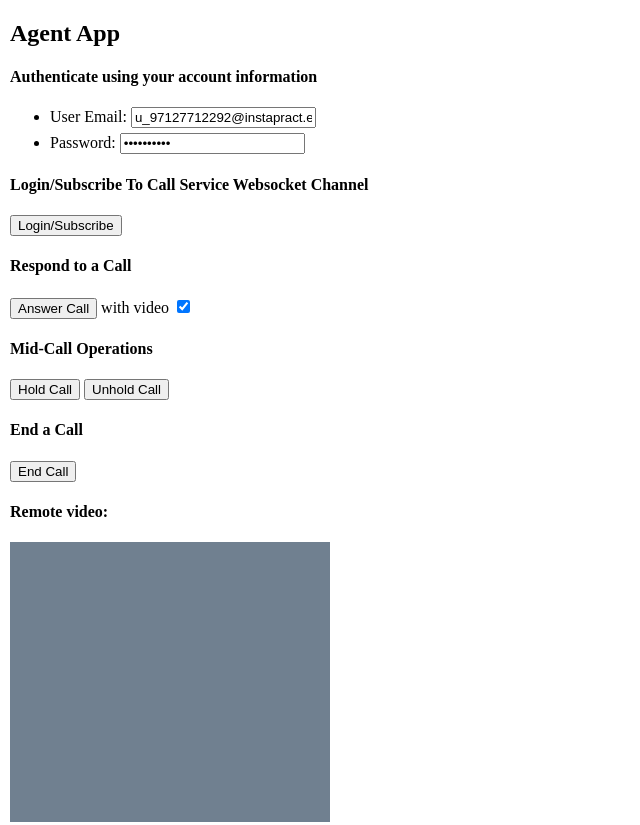
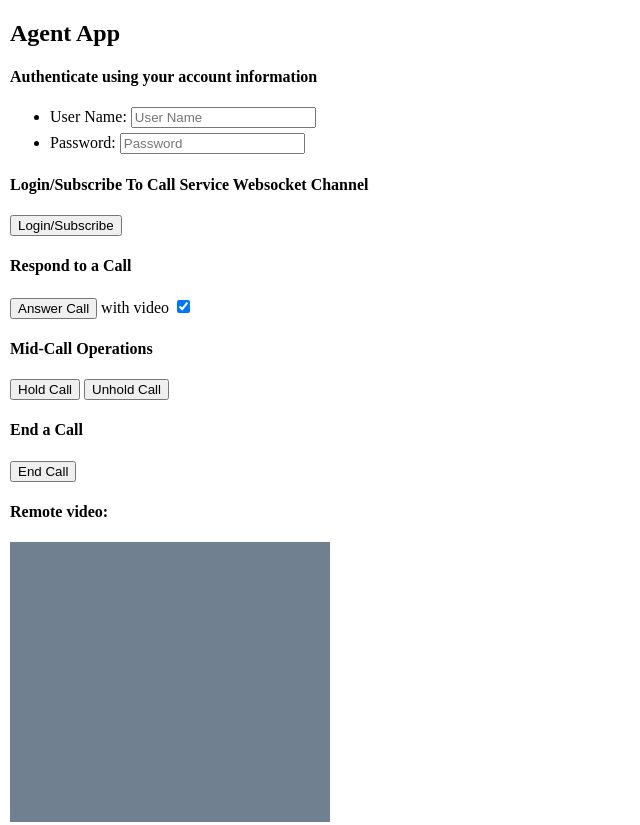
Before and after one commit to Kandy-IO/kandy-wp-c2c-ref-app, a plain HTML site: page C2C_AgentApp/index.html in a window 1280 px wide. Shown: the top 825 px of the page, without its empty margins (0-640 px from the left). Drawn offline with Linux system fonts and the light colour scheme.

Commit message:
add placeholder

```diff
--- a/C2C_AgentApp/index.html
+++ b/C2C_AgentApp/index.html
@@ -22,12 +22,12 @@
                             <input type="text" id="clientId" />
                         </li> -->
                         <li>
-                            <label>User Email:</label>
-                            <input type="text" id="userEmail" value="u_97127712292@instapract.etisalat.ae" />
+                            <label>User Name:</label>
+                            <input type="text" id="userEmail" placeholder="User Name" />
                         </li>
                         <li>
                             <label>Password:</label>
-                            <input type="password" id="password" value="Kandy-1234" />
+                            <input type="password" id="password" placeholder="Password" />
                         </li>
                     </ul>
                     <h4>Login/Subscribe To Call Service Websocket Channel</h4>
--- a/C2C_AgentApp/js/app.js
+++ b/C2C_AgentApp/js/app.js
@@ -45,6 +45,7 @@ function initClient() {
         renderMedia(params.callId);
 
         if (call.state == "Ringing") {
+          log(`call coming from: ${call.remoteParticipant.displayName}(${call.remoteParticipant.displayNumber})`)
         }
 
         // If the call ended, stop tracking the callId.
@@ -79,7 +80,7 @@ function initClient() {
 
         // Retrieve call information.
         call = client.call.getById(params.callId);
-        log("Received incoming call");
+       // log("Received incoming call");
     });
 
 
```
